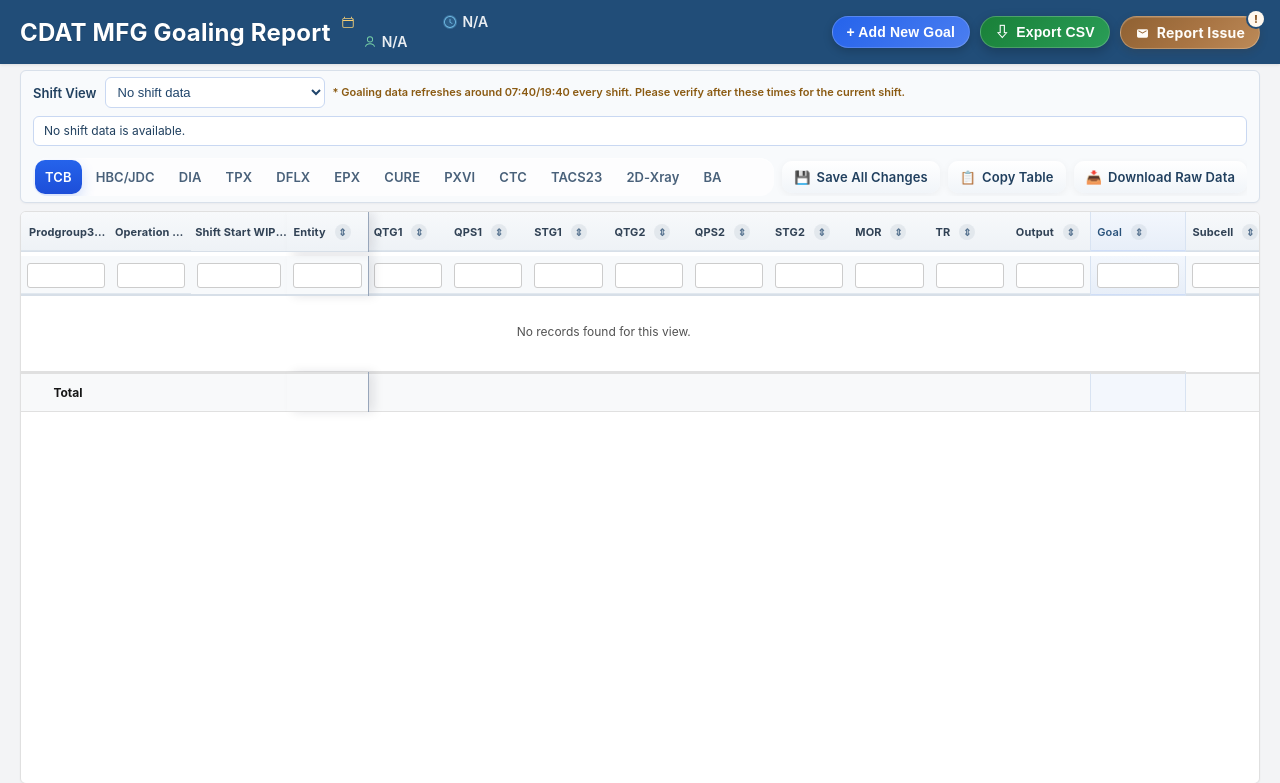
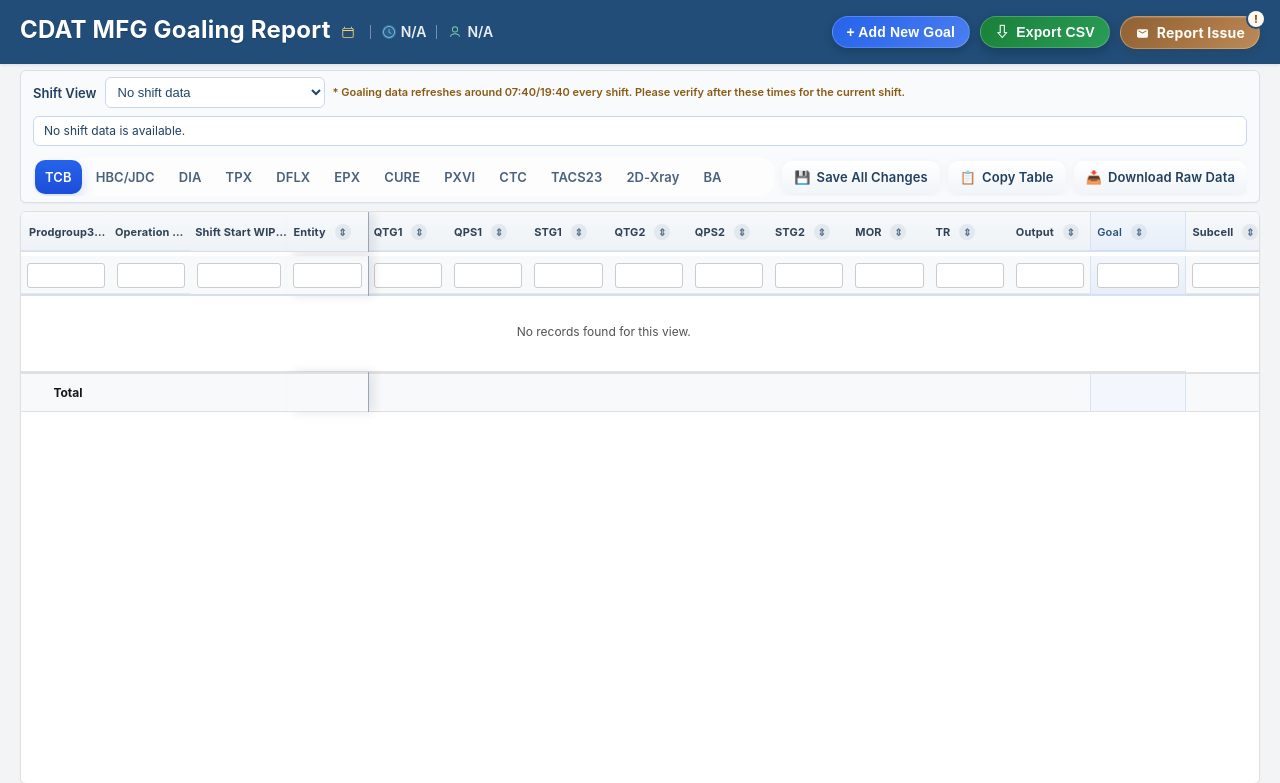
Before and after one commit to wanjichen/CDAT_Goaling, a Flask app: template templates/index.html in a window 1280 px wide. Shown: the top 783 px of the page. Run offline with Flask 3, Linux system fonts and the light colour scheme; the template is opened without the code that fills it, so the values that code supplies are empty; parts of the project's set-up code (start-up, migrations or seed data) failed here and were passed over; some libraries are stand-ins or nearby versions.

Commit message:
Adjusted the header’s responsive CSS so the title truncates on smaller widths while the date/shift/user meta banner stays on a single line instead of wrapping into two rows.

```diff
--- a/static/css/index.css
+++ b/static/css/index.css
@@ -151,8 +151,9 @@ body {
             min-width: 0;
         }
 
-        /* Auto-fit header on smaller laptop widths: allow meta chips/buttons to wrap instead of squeezing. */
-    @media (max-width: 1400px) {
+        /* Laptop widths: keep date/shift/user on ONE line.
+           Let the title shrink/truncate instead of wrapping the meta chips to 2 lines. */
+        @media (max-width: 1400px) {
             .header {
                 flex-wrap: wrap;
                 row-gap: 6px;
@@ -163,58 +164,40 @@ body {
                 flex-wrap: nowrap;
                 align-items: center;
                 row-gap: 0;
+                min-width: 0;
+            }
+
+            /* Allow the title to shrink with ellipsis when needed. */
+            .header-left h2 {
+                min-width: 0;
+            }
+
+            .header-left h2 a {
+                display: inline-block;
+                max-width: 100%;
+                white-space: nowrap;
+                overflow: hidden;
+                text-overflow: ellipsis;
             }
 
             .header-meta-banner {
-                /* Keep meta next to the title as a 2-row block (instead of pushing to a new line). */
-                flex-basis: auto;
-                /* Use a simple 2x2 grid so the wrap is predictable and aligned. */
-                display: grid;
-                grid-template-columns: max-content max-content;
-                grid-auto-rows: minmax(18px, auto);
-                column-gap: 14px;
-                row-gap: 2px;
-                align-content: start;
-                justify-content: start;
-                max-width: none;
-            }
-
-            /* Keep report title on one line. */
-            .header-left h2 {
+                display: flex;
+                flex-wrap: nowrap;
+                align-items: center;
+                gap: 0;
+                min-width: 0;
                 white-space: nowrap;
             }
 
             .meta-chip {
+                flex: 0 0 auto;
                 font-size: 13px;
-            }
-
-            /* Remove the vertical separator styling for grid layout. */
-            .meta-chip+.meta-chip {
-                margin-left: 0;
-                padding-left: 0;
-            }
-
-            .meta-chip+.meta-chip::before {
-                display: none;
-            }
-
-            .meta-chip+.meta-chip {
-                margin-left: 0;
-                padding-left: 0;
-            }
-
-            .meta-chip+.meta-chip::before {
-                display: none;
+                white-space: nowrap;
             }
 
             .header-actions {
                 flex: 0 0 auto;
                 margin-left: auto;
-            }
-
-            .meta-chip+.meta-chip {
-                margin-left: 8px;
-                padding-left: 10px;
             }
         }
 
```
